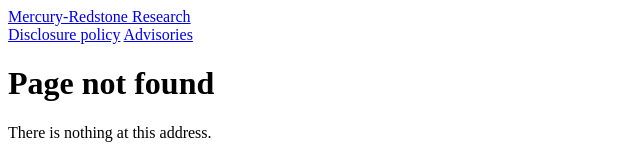
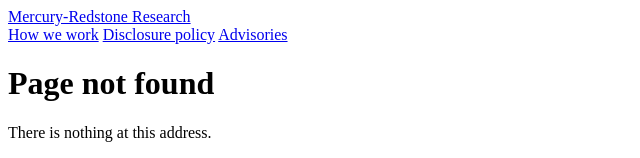
Before and after one commit to mercury-redstone-research/website, a plain HTML site: page 404.html in a window 1280 px wide. Shown: the top 158 px of the page, without its empty margins (0-640 px from the left). Drawn offline with Linux system fonts and the light colour scheme.

Commit message:
Publish 404.html

```diff
--- a/404.html
+++ b/404.html
@@ -169,6 +169,7 @@ footer.site p { margin: 0; }
 <header class="site">
 <a class="brand" href="index.html">Mercury-Redstone Research</a>
 <nav aria-label="Site">
+<a href="approach.html">How we work</a>
 <a href="disclosure.html">Disclosure policy</a>
 <a href="advisories.html">Advisories</a>
 </nav>
```
